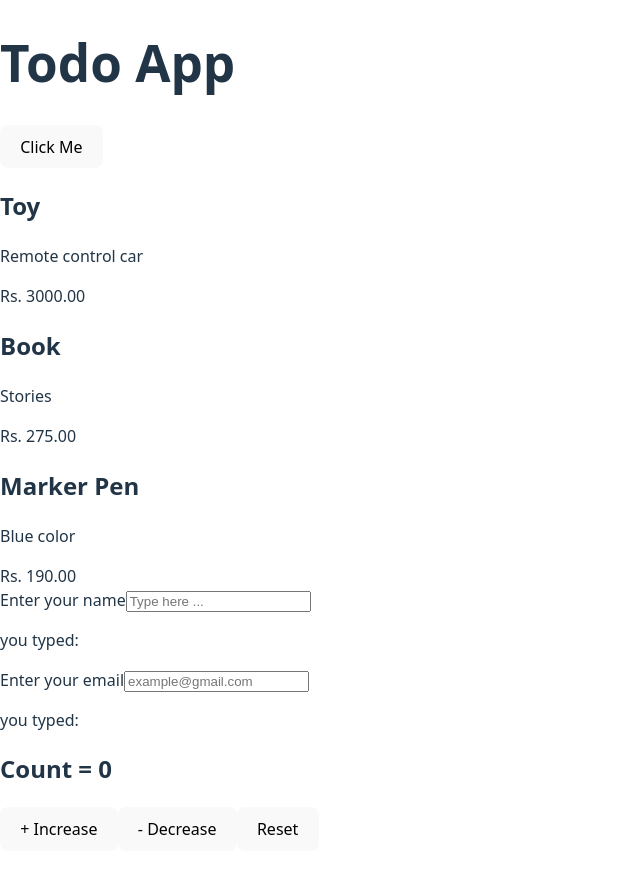
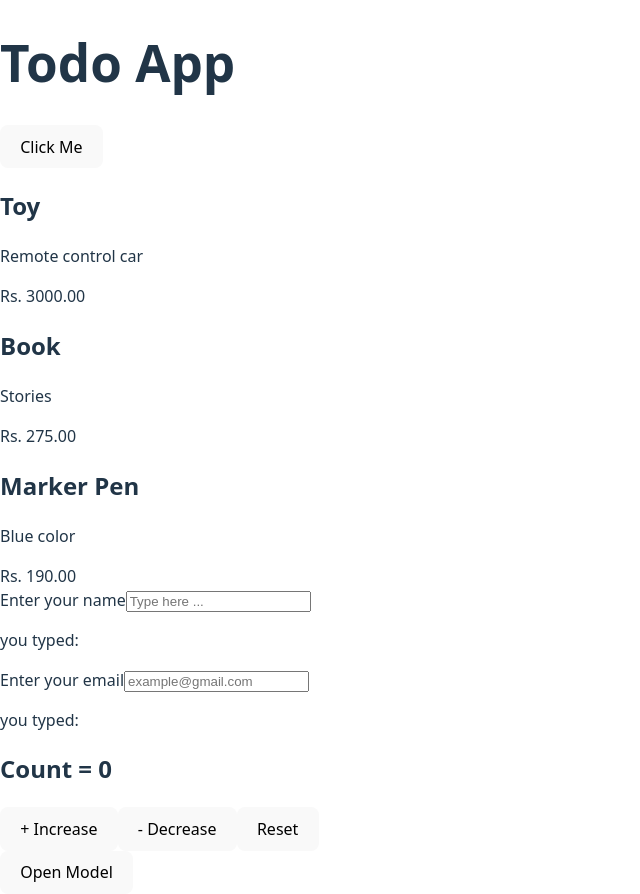
Before and after one commit to Randilwelikala/React-Todo-app, a React (Vite) app: page / in a window 1280 px wide. Shown: the whole page, without its empty margins (0-640 px from the left). Before the commit the page ends 851 px from the top, so only its background shows below. Built offline with nearby package versions, Linux system fonts and the light colour scheme.

Commit message:
create modal component

```diff
--- a/src/App.jsx
+++ b/src/App.jsx
@@ -2,6 +2,7 @@ import Button from './components/button';
 import Card from './components/card';
 import Input from './components/input';
 import Counter from'./components/counter';
+import Modal from './components/modal';
 
 function App(){
 
@@ -41,6 +42,10 @@ function App(){
 
         <Counter></Counter>
 
+        <Modal>
+
+        </Modal>
+
     </div>
   );
 }
--- /dev/null
+++ b/src/components/modal.jsx
@@ -0,0 +1,26 @@
+import {useState} from 'react';
+
+function Modal(){
+    const [isOpen,setIsOpen] = useState(false);
+
+    return(
+        <div>
+            <button onClick={()=>setIsOpen(true)}>Open Model</button>
+            {
+                isOpen && (
+                    <div>
+                        <div>
+                            <h2>hello from Modal</h2>
+                            <p>This isa modal component</p>
+
+                            <button onClick={()=>setIsOpen(false)}>Close</button>
+                        </div>
+                    </div>
+                )
+            }
+
+        </div>
+    );
+}
+
+export default Modal;
```
